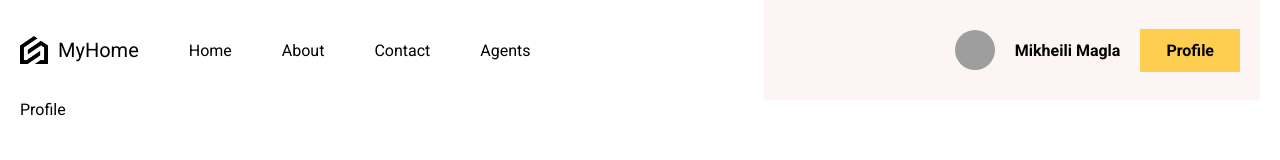
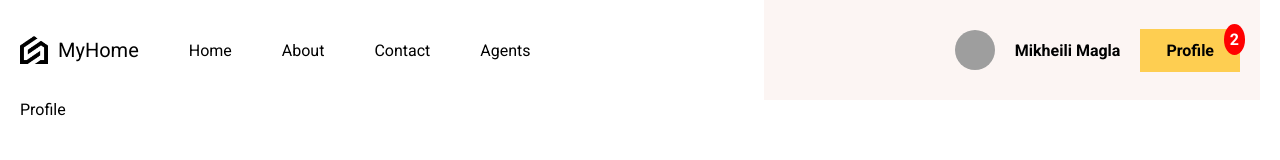
Before and after one commit to mishkamag/estate-agent, a React (Vite) app in the folder frontend/: page /profile in a window 1280 px wide. Shown: the top 160 px of the page. Built offline with nearby package versions, Linux system fonts and the light colour scheme; grey boxes are pictures that could not be loaded.

Commit message:
feat: add responsive of navbar with profile feature

```diff
--- a/frontend/src/components/navbar/NavBar.tsx
+++ b/frontend/src/components/navbar/NavBar.tsx
@@ -28,7 +28,8 @@ const Navbar = () => {
             />
             <span>Mikheili Magla</span>
             <Link className="profile" to="/profile">
-              Profile
+              <div className="notification">2</div>
+              <span>Profile</span>
             </Link>
           </div>
         ) : (
--- a/frontend/src/components/navbar/navBar.scss
+++ b/frontend/src/components/navbar/navBar.scss
@@ -74,11 +74,28 @@ nav {
         margin-right: 20px;
       }
 
+      span {
+        @include sm {
+          display: none;
+        }
+      }
+
       .profile {
         padding: 12px 26px;
         background-color: #fece51;
         cursor: pointer;
         border: none;
+        position: relative;
+
+        .notification {
+          position: absolute;
+          background-color: red;
+          padding: 6px;
+          border-radius: 50%;
+          color: white;
+          right: -5px;
+          top: -5px;
+        }
       }
     }
 
```
